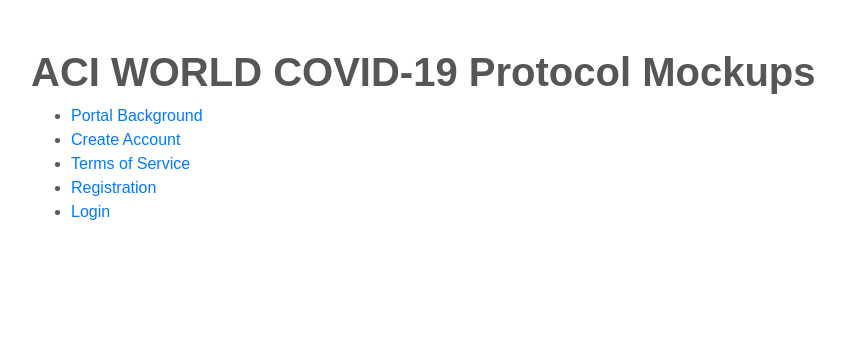
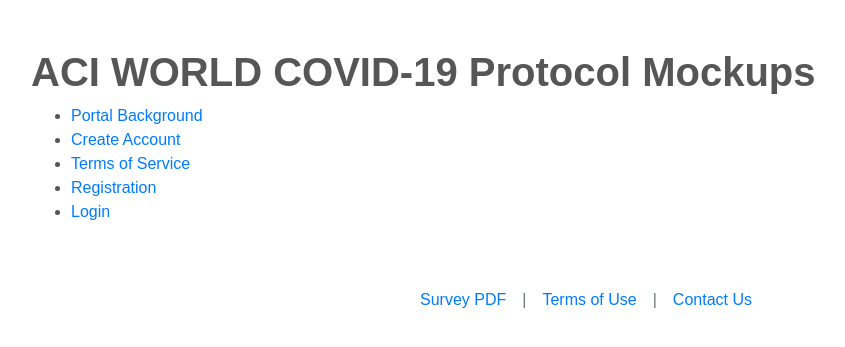
Before and after one commit to elikem/aci-world-covid-19-protocol-mockups, a Jekyll site: the page built from index.html, in a window 1280 px wide. Shown: the top 347 px of the page, without its empty margins (54-899 px from the left). Built offline with Jekyll 4.4.1, drawn with Linux system fonts in a browser that asks for light colours; some web fonts are replaced.

Commit message:
Add footer

```diff
--- a/_layouts/default.html
+++ b/_layouts/default.html
@@ -16,5 +16,15 @@
 </head>
 <body>
     {{ content }}
+
+    <footer class="footer mt-5">
+        <div class="container">
+            <ul class="nav justify-content-center">
+                <li><a href="#">Survey PDF</a></li>
+                <li><a href="#">Terms of Use</a></li>
+                <li><a href="#">Contact Us</a></li>
+            </ul>
+        </div>
+    </footer>
 </body>
 </html>
--- a/_sass/_globals.scss
+++ b/_sass/_globals.scss
@@ -5,20 +5,30 @@
   line-height: 1.5;
 }
 
-.sign-in-with-linkedin {
-  background: url("../../assets/images/signin_with_linkedin-buttons/Retina/Sign-In-Small---Default.png") no-repeat center;
-  //width: 292px;
-  height: 40px;
-  display: block;
-  max-width: 100%;
-  //height: auto;
-
-  &:hover {
-    background-image: url("../../assets/images/signin_with_linkedin-buttons/Retina/Sign-In-Small---Hover.png");
-  }
-}
-
 img.logo {
   height: 150px;
   width: auto;
 }
+
+.footer {
+  .nav {
+    li {
+      &:first-child {
+        a:before {
+          content: none;
+        }
+      }
+      a {
+        padding-right: 0;
+
+        &:before {
+          display: inline-block;
+          padding-right: 1rem;
+          padding-left: 1rem;
+          color: #6c757d;
+          content: "|";
+        }
+      }
+    }
+  }
+}
```
Also changed, not shown: assets/images/signin_with_linkedin-buttons/Non-Retina/Sign-in-Large---Active.png (deleted), assets/images/signin_with_linkedin-buttons/Non-Retina/Sign-in-Large---Default.png (deleted), assets/images/signin_with_linkedin-buttons/Non-Retina/Sign-in-Large---Hover.png (deleted), assets/images/signin_with_linkedin-buttons/Non-Retina/Sign-in-Small---Active.png (deleted), assets/images/signin_with_linkedin-buttons/Non-Retina/Sign-in-Small---Default.png (deleted), assets/images/signin_with_linkedin-buttons/Non-Retina/Sign-in-Small---Hover.png (deleted), assets/images/signin_with_linkedin-buttons/Retina/Sign-In-Large---Active.png (deleted), assets/images/signin_with_linkedin-buttons/Retina/Sign-In-Large---Default.png (deleted), assets/images/signin_with_linkedin-buttons/Retina/Sign-In-Large---Hover.png (deleted), assets/images/signin_with_linkedin-buttons/Retina/Sign-In-Small---Active.png (deleted), assets/images/signin_with_linkedin-buttons/Retina/Sign-In-Small---Default.png (deleted), assets/images/signin_with_linkedin-buttons/Retina/Sign-In-Small---Hover.png (deleted), assets/images/thumbnail.jpg (added).
